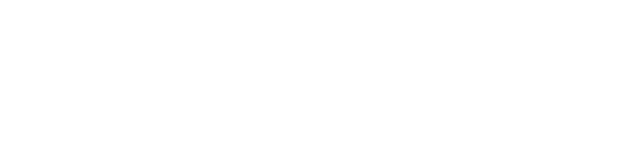
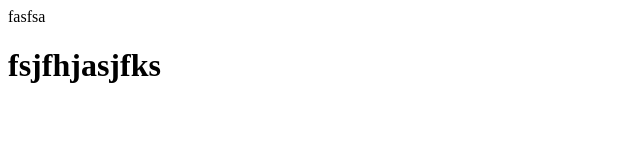
Before and after one commit to bsdaoquang/test-git, a plain HTML site: page index.html in a window 1280 px wide. Shown: the whole page, without its empty margins (0-640 px from the left). Drawn offline with Linux system fonts and the light colour scheme.

Commit message:
first commit

```diff
--- a/index.html
+++ b/index.html
@@ -7,5 +7,8 @@
 		<meta name="viewport" content="width=device-width, initial-scale=1.0" />
 		<title>Document</title>
 	</head>
-	<body></body>
+	<body>
+		fasfsa
+		<h1>fsjfhjasjfks</h1>
+	</body>
 </html>
```
